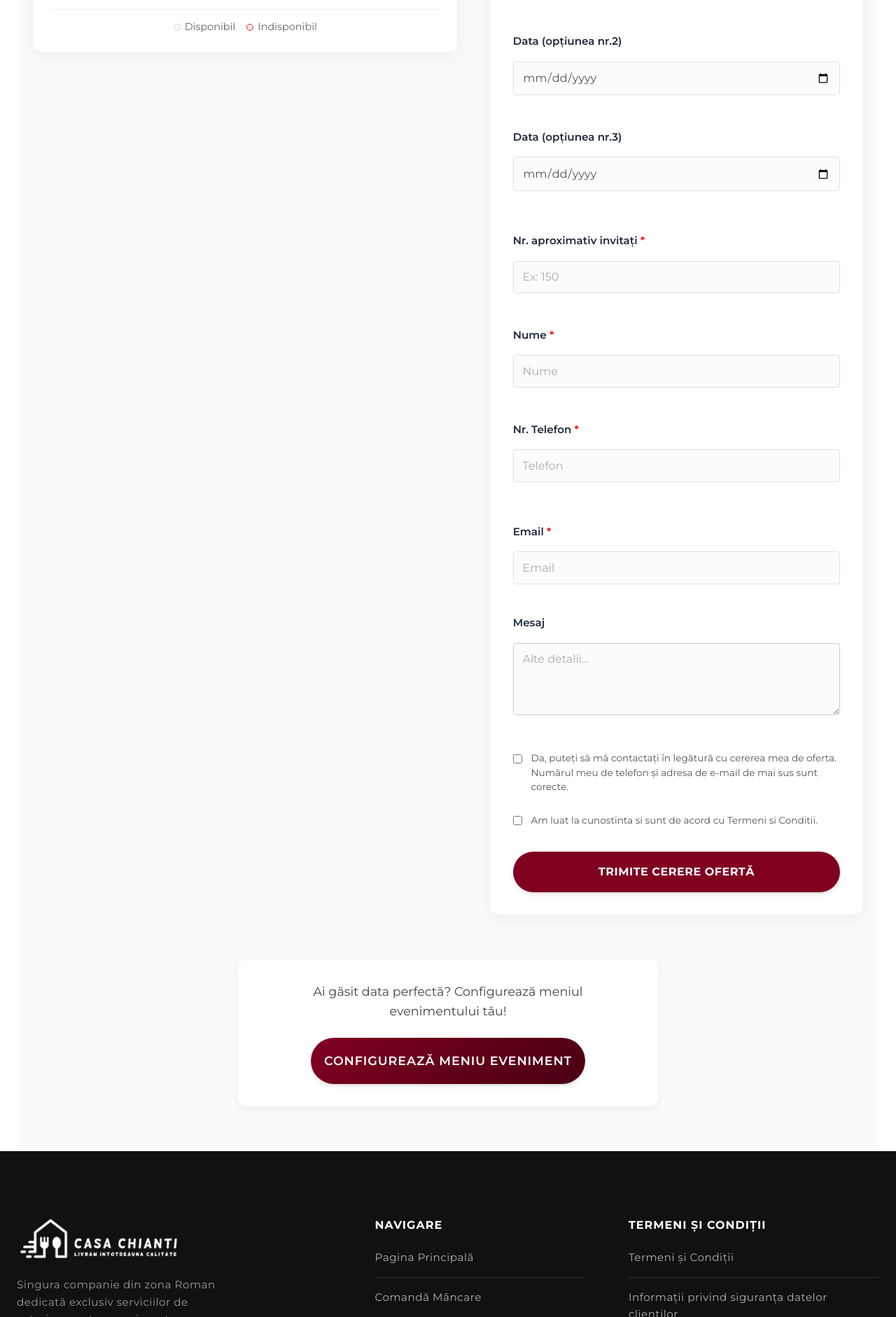
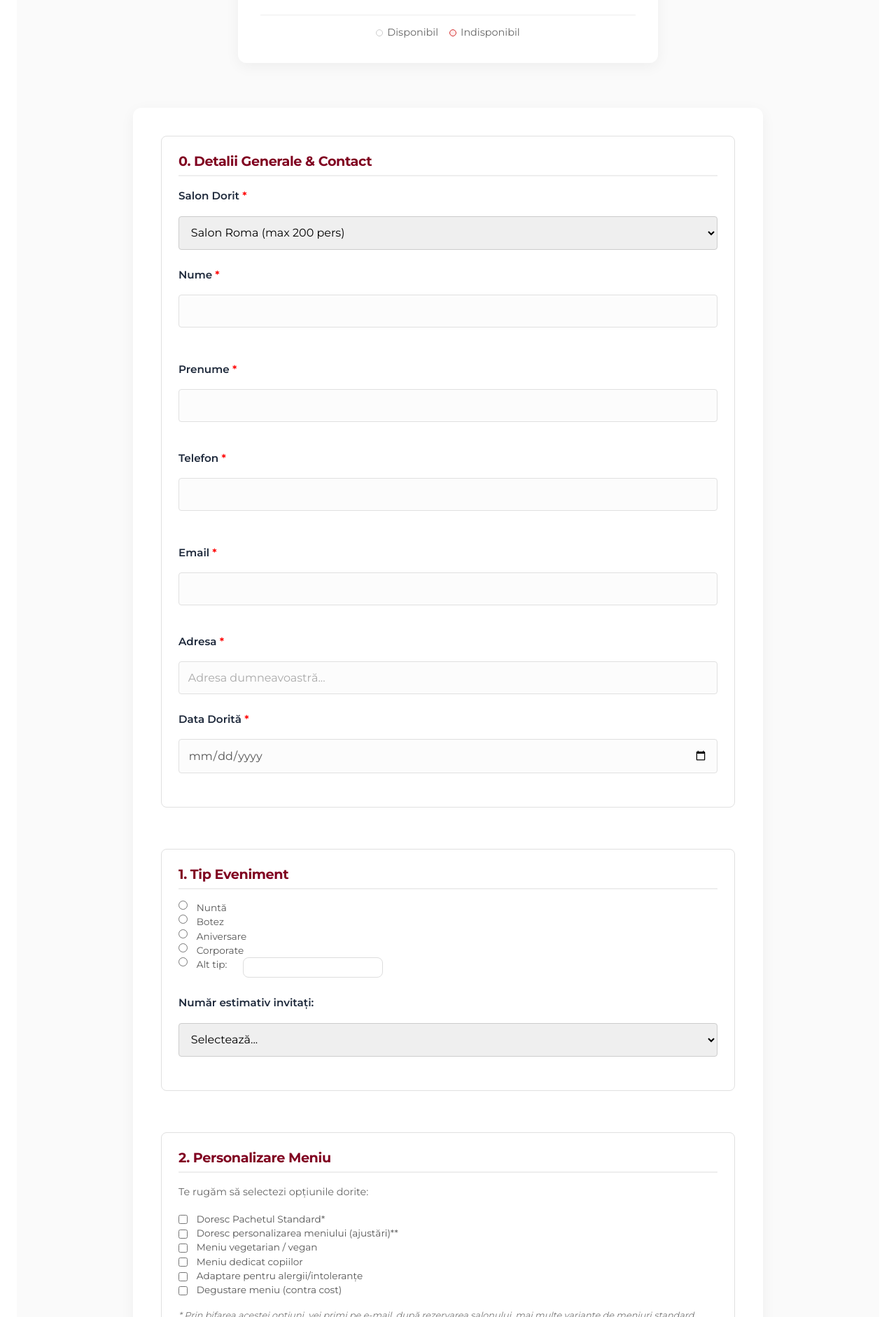
Before and after one commit to digitalhubmedia1-spec/proiect-chianti, a React (Vite) app: page /saloane in a window 1280 px wide. Shown: the part 3818-5700 px from the top of the page at 70% size. Built offline with nearby package versions, Linux system fonts and the light colour scheme; no server answers; the database is empty.

Commit message:
Refactor Saloane Page: Center calendar, enhance form with detailed sections

```diff
--- a/src/pages/Saloane.css
+++ b/src/pages/Saloane.css
@@ -331,7 +331,7 @@
     transform: scale(1.2);
 }
 
-/* Availability Section - Split View */
+/* Availability Section - Stacked View */
 .availability-section {
     margin-top: 5rem;
     padding: 4rem 0;
@@ -350,24 +350,24 @@
     margin-bottom: 0.5rem;
 }
 
-.availability-header p {
-    color: #666;
-    margin-bottom: 2rem;
+.availability-grid {
+    display: flex;
+    flex-direction: column;
+    gap: 4rem;
+    align-items: center;
+    max-width: 900px;
+    margin: 0 auto;
 }
 
-.availability-grid {
-    display: grid;
-    grid-template-columns: 1fr 2fr;
-    gap: 3rem;
-    align-items: start;
-}
-
-/* Left Column: Calendar & Selector */
+/* Calendar centered */
 .availability-left {
     background: white;
-    padding: 1.5rem;
+    padding: 2rem;
     border-radius: 12px;
     box-shadow: 0 5px 20px rgba(0, 0, 0, 0.05);
+    width: 100%;
+    max-width: 600px;
+    /* Limit calendar width */
 }
 
 .venue-selector-compact {
@@ -494,9 +494,36 @@
 /* Right Column: Reservation Form */
 .availability-right {
     background: white;
-    padding: 2rem;
+    padding: 2.5rem;
     border-radius: 12px;
     box-shadow: 0 5px 20px rgba(0, 0, 0, 0.05);
+    width: 100%;
+}
+
+.form-section {
+    margin-bottom: 2.5rem;
+    background: #fff;
+    padding: 1.5rem;
+    border-radius: 8px;
+    border: 1px solid #e0e0e0;
+}
+
+.form-section h3 {
+    color: var(--color-primary);
+    border-bottom: 2px solid #eee;
+    padding-bottom: 0.5rem;
+    margin-bottom: 1.5rem;
+    font-size: 1.3rem;
+    font-family: var(--font-heading);
+}
+
+.form-group textarea {
+    width: 100%;
+    padding: 12px;
+    border: 1px solid #ddd;
+    border-radius: 6px;
+    font-family: inherit;
+    resize: vertical;
 }
 
 .reservation-form {
--- a/src/pages/Saloane.jsx
+++ b/src/pages/Saloane.jsx
@@ -57,24 +57,54 @@ const ImageCarousel = ({ images, alt }) => {
 };
 
 const ReservationForm = () => {
-    const [formData, setFormData] = useState({
+    // State for Contact & Basic Info
+    const [contact, setContact] = useState({
+        nume: '', prenume: '', telefon: '', email: '', adresa: '', data: ''
+    });
+
+    // State for Detailed Selections
+    const [selections, setSelections] = useState({
         salon: 'Salon Roma',
-        eventType: 'Nuntă',
-        datePrimary: '',
-        dateSecondary: '',
-        dateTertiary: '',
-        guests: '',
-        name: '',
-        phone: '',
-        email: '',
-        message: '',
+        eventType: '',
+        eventOtherType: '',
+        guestCount: '',
+        menuOptions: [],
+        barOptions: [],
+        music: [],
+        photoVideo: [],
+        decor: [],
+        specialMoments: [],
+        extraServices: [],
         agreement: false,
         terms: false
     });
 
-    const handleChange = (e) => {
+    const [observations, setObservations] = useState('');
+
+    // --- Handlers ---
+    const handleContactChange = (e) => {
+        const { name, value } = e.target;
+        setContact(prev => ({ ...prev, [name]: value }));
+    };
+
+    const handleCheckboxChange = (category, value) => {
+        setSelections(prev => {
+            const currentList = prev[category];
+            if (currentList.includes(value)) {
+                return { ...prev, [category]: currentList.filter(item => item !== value) };
+            } else {
+                return { ...prev, [category]: [...currentList, value] };
+            }
+        });
+    };
+
+    const handleRadioChange = (category, value) => {
+        setSelections(prev => ({ ...prev, [category]: value }));
+    };
+
+    const handleSimpleChange = (e) => {
         const { name, value, type, checked } = e.target;
-        setFormData(prev => ({
+        setSelections(prev => ({
             ...prev,
             [name]: type === 'checkbox' ? checked : value
         }));
@@ -82,186 +112,284 @@ const ReservationForm = () => {
 
     const handleSubmit = async (e) => {
         e.preventDefault();
-        if (!supabase) {
-            alert('Eroare: Conexiunea la baza de date lipsește.');
+
+        // Validation for critical fields
+        if (!selections.terms) {
+            alert('Te rugăm să accepți Termenii și Condițiile.');
             return;
         }
 
+        const fullData = {
+            type: 'Venue Reservation Request',
+            ...contact,
+            ...selections,
+            observations
+        };
+
+        console.log('Sending venue reservation request:', fullData);
+        // Here you would integrate with Supabase or Email service
+
         try {
+            if (supabase) {
                 const { error } = await supabase.from('event_requests').insert([{
-                salon: formData.salon,
-                event_type: formData.eventType,
-                date_primary: formData.datePrimary || null,
-                date_secondary: formData.dateSecondary || null,
-                date_tertiary: formData.dateTertiary || null,
-                guests: parseInt(formData.guests) || 0,
-                name: formData.name,
-                phone: formData.phone,
-                email: formData.email,
-                message: formData.message
+                    salon: selections.salon,
+                    event_type: selections.eventType === 'Other' ? selections.eventOtherType : selections.eventType,
+                    date_primary: contact.data || null,
+                    guests: 0, // Placeholder as input is range string
+                    name: `${contact.nume} ${contact.prenume}`,
+                    phone: contact.telefon,
+                    email: contact.email,
+                    message: `Date: ${JSON.stringify(fullData)}` // Temporary dump until schema update
                 }]);
-
-            if (error) throw error;
-            alert('Cererea dumneavoastră a fost trimisă! Vă vom contacta în curând.');
-            setFormData({
-                salon: 'Salon Roma', eventType: 'Nuntă', datePrimary: '', dateSecondary: '', dateTertiary: '',
-                guests: '', name: '', phone: '', email: '', message: '', agreement: false, terms: false
-            });
-        } catch (error) {
-            alert('Eroare la trimitere: ' + error.message);
+                if (error) console.error('Supabase error:', error);
+            }
+            alert('Cererea a fost trimisă! Veți primi o ofertă personalizată pe email.');
+            // Reset form if needed
+        } catch (err) {
+            console.error(err);
+            alert('Cererea a fost trimisă! Veți primi o ofertă personalizată pe email.');
         }
     };
 
     return (
         <form className="reservation-form" onSubmit={handleSubmit}>
+
+            {/* 0. Salon & Data & Contact */}
+            <div className="form-section">
+                <h3>0. Detalii Generale & Contact</h3>
+                <div className="form-group" style={{ marginBottom: '1.5rem' }}>
+                    <label>Salon Dorit <span className="required">*</span></label>
+                    <select className="form-control" name="salon" value={selections.salon} onChange={handleSimpleChange}>
+                        <option value="Salon Roma">Salon Roma (max 200 pers)</option>
+                        <option value="Salon Veneția">Salon Veneția (max 170 pers)</option>
+                        <option value="Salon Florența">Salon Florența (max 170 pers)</option>
+                    </select>
+                </div>
+
                 <div className="form-row">
                     <div className="form-group">
-                    <label>Rezervă Salon <span className="required">*</span></label>
-                    <select className="form-control" name="salon" value={formData.salon} onChange={handleChange}>
-                        <option>Salon Roma</option>
-                        <option>Salon Veneția</option>
-                        <option>Salon Florența</option>
-                    </select>
+                        <label>Nume <span className="required">*</span></label>
+                        <input type="text" className="form-control" name="nume" value={contact.nume} onChange={handleContactChange} required />
                     </div>
                     <div className="form-group">
-                    <label>Tip Eveniment <span className="required">*</span></label>
-                    <select className="form-control" name="eventType" value={formData.eventType} onChange={handleChange}>
-                        <option>Nuntă</option>
-                        <option>Botez</option>
-                        <option>Majorat</option>
-                        <option>Corporate</option>
-                        <option>Altele</option>
+                        <label>Prenume <span className="required">*</span></label>
+                        <input type="text" className="form-control" name="prenume" value={contact.prenume} onChange={handleContactChange} required />
+                    </div>
+                </div>
+                <div className="form-row">
+                    <div className="form-group">
+                        <label>Telefon <span className="required">*</span></label>
+                        <input type="tel" className="form-control" name="telefon" value={contact.telefon} onChange={handleContactChange} required />
+                    </div>
+                    <div className="form-group">
+                        <label>Email <span className="required">*</span></label>
+                        <input type="email" className="form-control" name="email" value={contact.email} onChange={handleContactChange} required />
+                    </div>
+                </div>
+                <div className="form-group">
+                    <label>Adresa <span className="required">*</span></label>
+                    <input type="text" className="form-control" name="adresa" value={contact.adresa} onChange={handleContactChange} placeholder="Adresa dumneavoastră..." required />
+                </div>
+                <div className="form-group">
+                    <label>Data Dorită <span className="required">*</span></label>
+                    <input type="date" className="form-control" name="data" value={contact.data} onChange={handleContactChange} required />
+                </div>
+            </div>
+
+            {/* 1. Tip Eveniment */}
+            <div className="form-section">
+                <h3>1. Tip Eveniment</h3>
+                <div className="form-checkbox-group">
+                    {['Nuntă', 'Botez', 'Aniversare', 'Corporate'].map(opt => (
+                        <div key={opt} className="checkbox-item">
+                            <input
+                                type="radio"
+                                id={`evt-${opt}`}
+                                name="eventType"
+                                checked={selections.eventType === opt}
+                                onChange={() => handleRadioChange('eventType', opt)}
+                            />
+                            <label htmlFor={`evt-${opt}`}>{opt}</label>
+                        </div>
+                    ))}
+                    <div className="checkbox-item">
+                        <input
+                            type="radio"
+                            id="evt-other"
+                            name="eventType"
+                            checked={selections.eventType === 'Other'}
+                            onChange={() => handleRadioChange('eventType', 'Other')}
+                        />
+                        <label htmlFor="evt-other">Alt tip:</label>
+                        <input
+                            type="text"
+                            className="form-control"
+                            style={{ marginLeft: '10px', padding: '4px 8px', width: '200px', display: 'inline-block' }}
+                            value={selections.eventOtherType}
+                            onChange={(e) => {
+                                handleRadioChange('eventType', 'Other');
+                                handleRadioChange('eventOtherType', e.target.value);
+                            }}
+                        />
+                    </div>
+                </div>
+
+                <div className="form-group" style={{ marginTop: '1.5rem' }}>
+                    <label>Număr estimativ invitați:</label>
+                    <select
+                        className="form-control"
+                        value={selections.guestCount}
+                        onChange={(e) => handleRadioChange('guestCount', e.target.value)}
+                        required
+                    >
+                        <option value="">Selectează...</option>
+                        <option value="sub 50">Sub 50</option>
+                        <option value="50-100">50-100</option>
+                        <option value="100-150">100-150</option>
+                        <option value="150-170">150-170</option>
+                        <option value="200">200 (Doar Salon Roma poate găzdui 200 pers)</option>
                     </select>
                 </div>
             </div>
 
-            <div className="form-row three-cols">
-                <div className="form-group">
-                    <label>Data preferată <span className="required">*</span></label>
+            {/* 2. Personalizare Meniu */}
+            <div className="form-section">
+                <h3>2. Personalizare Meniu</h3>
+                <p style={{ fontSize: '0.9rem', color: '#666', marginBottom: '1rem' }}>Te rugăm să selectezi opțiunile dorite:</p>
+                <div className="form-checkbox-group">
+                    {[
+                        'Doresc Pachetul Standard*',
+                        'Doresc personalizarea meniului (ajustări)**',
+                        'Meniu vegetarian / vegan',
+                        'Meniu dedicat copiilor',
+                        'Adaptare pentru alergii/intoleranțe',
+                        'Degustare meniu (contra cost)'
+                    ].map(item => (
+                        <div key={item} className="checkbox-item">
                             <input
-                        type="date"
-                        className="form-control"
-                        name="datePrimary"
-                        value={formData.datePrimary}
-                        onChange={handleChange}
-                        required
+                                type="checkbox"
+                                id={`menu-${item}`}
+                                checked={selections.menuOptions.includes(item)}
+                                onChange={() => handleCheckboxChange('menuOptions', item)}
                             />
+                            <label htmlFor={`menu-${item}`}>{item}</label>
                         </div>
-                <div className="form-group">
-                    <label>Data (opțiunea nr.2)</label>
-                    <input
-                        type="date"
-                        className="form-control"
-                        name="dateSecondary"
-                        value={formData.dateSecondary}
-                        onChange={handleChange}
-                    />
+                    ))}
                 </div>
-                <div className="form-group">
-                    <label>Data (opțiunea nr.3)</label>
-                    <input
-                        type="date"
-                        className="form-control"
-                        name="dateTertiary"
-                        value={formData.dateTertiary}
-                        onChange={handleChange}
-                    />
+                <div style={{ fontSize: '0.8rem', color: '#777', marginTop: '1rem', fontStyle: 'italic' }}>
+                    * Prin bifarea acestei opțiuni, vei primi pe e-mail, după rezervarea salonului, mai multe variante de meniuri standard.<br />
+                    ** Prin bifarea acestei opțiuni, meniul poate fi personalizat conform preferințelor tale.
                 </div>
             </div>
 
-            <div className="form-row three-cols">
-                <div className="form-group">
-                    <label>Nr. aproximativ invitați <span className="required">*</span></label>
-                    <input
-                        type="number"
-                        className="form-control"
-                        placeholder="Ex: 150"
-                        name="guests"
-                        value={formData.guests}
-                        onChange={handleChange}
-                        required
-                    />
+            {/* 3. Baruri Tematice */}
+            <div className="form-section">
+                <h3>3. Baruri Tematice</h3>
+                <div className="form-checkbox-group">
+                    {['Open bar', 'Candy bar', 'Cheese bar', 'Fruit bar'].map(item => (
+                        <div key={item} className="checkbox-item">
+                            <input type="checkbox" id={`bar-${item}`} checked={selections.barOptions.includes(item)} onChange={() => handleCheckboxChange('barOptions', item)} />
+                            <label htmlFor={`bar-${item}`}>{item}</label>
                         </div>
-                <div className="form-group">
-                    <label>Nume <span className="required">*</span></label>
-                    <input
-                        type="text"
-                        className="form-control"
-                        placeholder="Nume"
-                        name="name"
-                        value={formData.name}
-                        onChange={handleChange}
-                        required
-                    />
-                </div>
-                <div className="form-group">
-                    <label>Nr. Telefon <span className="required">*</span></label>
-                    <input
-                        type="tel"
-                        className="form-control"
-                        placeholder="Telefon"
-                        name="phone"
-                        value={formData.phone}
-                        onChange={handleChange}
-                        required
-                    />
+                    ))}
                 </div>
             </div>
 
-            <div className="form-group">
-                <label>Email <span className="required">*</span></label>
-                <input
-                    type="email"
-                    className="form-control"
-                    placeholder="Email"
-                    name="email"
-                    value={formData.email}
-                    onChange={handleChange}
-                    required
-                />
+            {/* 4. Muzica */}
+            <div className="form-section">
+                <h3>4. Muzică & Divertisment</h3>
+                <div className="form-checkbox-group">
+                    {['DJ', 'Formație live', 'Sonorizare profesională', 'Lumini scenice', 'Efecte speciale'].map(item => (
+                        <div key={item} className="checkbox-item">
+                            <input type="checkbox" id={`music-${item}`} checked={selections.music.includes(item)} onChange={() => handleCheckboxChange('music', item)} />
+                            <label htmlFor={`music-${item}`}>{item}</label>
+                        </div>
+                    ))}
+                </div>
             </div>
 
+            {/* 5. Foto & Video */}
+            <div className="form-section">
+                <h3>5. Foto & Video</h3>
+                <div className="form-checkbox-group">
+                    {['Fotograf', 'Videograf', 'Filmare cu dronă', 'Photo corner', 'Cabină foto', 'Album foto personalizat'].map(item => (
+                        <div key={item} className="checkbox-item">
+                            <input type="checkbox" id={`fv-${item}`} checked={selections.photoVideo.includes(item)} onChange={() => handleCheckboxChange('photoVideo', item)} />
+                            <label htmlFor={`fv-${item}`}>{item}</label>
+                        </div>
+                    ))}
+                </div>
+            </div>
+
+            {/* 6. Decor */}
+            <div className="form-section">
+                <h3>6. Decor & Ambianță</h3>
+                <div className="form-checkbox-group">
+                    {['Decor sală', 'Aranjamente florale', 'Decor mese invitați', 'Panou foto', 'Lumini ambientale', 'Tematică personalizată'].map(item => (
+                        <div key={item} className="checkbox-item">
+                            <input type="checkbox" id={`decor-${item}`} checked={selections.decor.includes(item)} onChange={() => handleCheckboxChange('decor', item)} />
+                            <label htmlFor={`decor-${item}`}>{item}</label>
+                        </div>
+                    ))}
+                </div>
+            </div>
+
+            {/* 7. Momente Speciale */}
+            <div className="form-section">
+                <h3>7. Momente Speciale</h3>
+                <div className="form-checkbox-group">
+                    {['Tort eveniment', 'Șampanie întâmpinare', 'Foc de artificii', 'Show artistic / dansatori', 'Moment tematic'].map(item => (
+                        <div key={item} className="checkbox-item">
+                            <input type="checkbox" id={`spec-${item}`} checked={selections.specialMoments.includes(item)} onChange={() => handleCheckboxChange('specialMoments', item)} />
+                            <label htmlFor={`spec-${item}`}>{item}</label>
+                        </div>
+                    ))}
+                </div>
+            </div>
+
+            {/* 8. Extra */}
+            <div className="form-section">
+                <h3>8. Servicii Suplimentare</h3>
+                <div className="form-checkbox-group">
+                    {['Wedding planner', 'Coordonare ziua evenimentului', 'Consultanță organizare', 'Personalizare completă eveniment', 'Invitații & mărturii'].map(item => (
+                        <div key={item} className="checkbox-item">
+                            <input type="checkbox" id={`extra-${item}`} checked={selections.extraServices.includes(item)} onChange={() => handleCheckboxChange('extraServices', item)} />
+                            <label htmlFor={`extra-${item}`}>{item}</label>
+                        </div>
+                    ))}
+                </div>
+            </div>
+
+            {/* Observatii */}
+            <div className="form-section">
+                <h3>📝 Observații Client</h3>
                 <div className="form-group">
-                <label>Mesaj</label>
                     <textarea
                         className="form-control"
                         rows="4"
-                    placeholder="Alte detalii..."
-                    name="message"
-                    value={formData.message}
-                    onChange={handleChange}
+                        placeholder="Alte detalii importante..."
+                        value={observations}
+                        onChange={(e) => setObservations(e.target.value)}
                     ></textarea>
-            </div>
-
-            <div className="form-checkbox-group">
-                <div className="checkbox-item">
-                    <input
-                        type="checkbox"
-                        id="contact-accept"
-                        name="agreement"
-                        checked={formData.agreement}
-                        onChange={handleChange}
-                        required
-                    />
-                    <label htmlFor="contact-accept">Da, puteți să mă contactați în legătură cu cererea mea de oferta. Numărul meu de telefon și adresa de e-mail de mai sus sunt corecte.</label>
                 </div>
             </div>
 
-            <div className="form-checkbox-group">
+            <div className="form-checkbox-group" style={{ margin: '2rem 0' }}>
                 <div className="checkbox-item">
                     <input
                         type="checkbox"
                         id="terms-accept"
                         name="terms"
-                        checked={formData.terms}
-                        onChange={handleChange}
+                        checked={selections.terms}
+                        onChange={handleSimpleChange}
                         required
                     />
-                    <label htmlFor="terms-accept">Am luat la cunostinta si sunt de acord cu <Link to="/termeni">Termeni si Conditii</Link>.</label>
+                    <label htmlFor="terms-accept">Sunt de acord cu <Link to="/termeni" className="terms-link">Termenii și Condițiile</Link> și Politica de Confidențialitate.</label>
                 </div>
             </div>
 
-            <button type="submit" className="btn-submit-verify">Trimite Cerere Ofertă</button>
+            <button type="submit" className="btn-submit-verify" style={{ maxWidth: '400px', margin: '0 auto', display: 'block' }}>Trimite Cerere Ofertă</button>
+            <p style={{ textAlign: 'center', marginTop: '1rem', color: '#666', fontSize: '0.9rem' }}>După trimiterea formularului, veți primi o ofertă personalizată adaptată selecției dvs.</p>
         </form>
     );
 };
```
Lines whose indentation alone changed are shown as unchanged.
